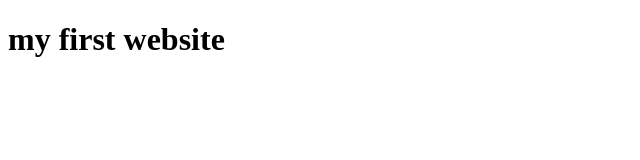
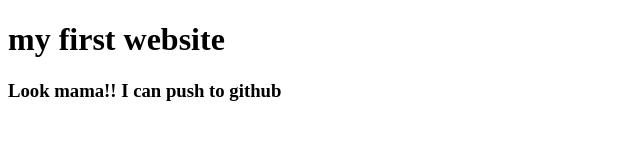
Before and after one commit to limonislam99/my-first-website, a plain HTML site: page index.html in a window 1280 px wide. Shown: the whole page, without its empty margins (0-640 px from the left). Drawn offline with Linux system fonts and the light colour scheme.

Commit message:
learned github

```diff
--- a/index.html
+++ b/index.html
@@ -7,5 +7,6 @@
 </head>
 <body>
     <h1>my first website</h1>
+    <h3>Look mama!! I can push to github</h3>
 </body>
 </html>
```
